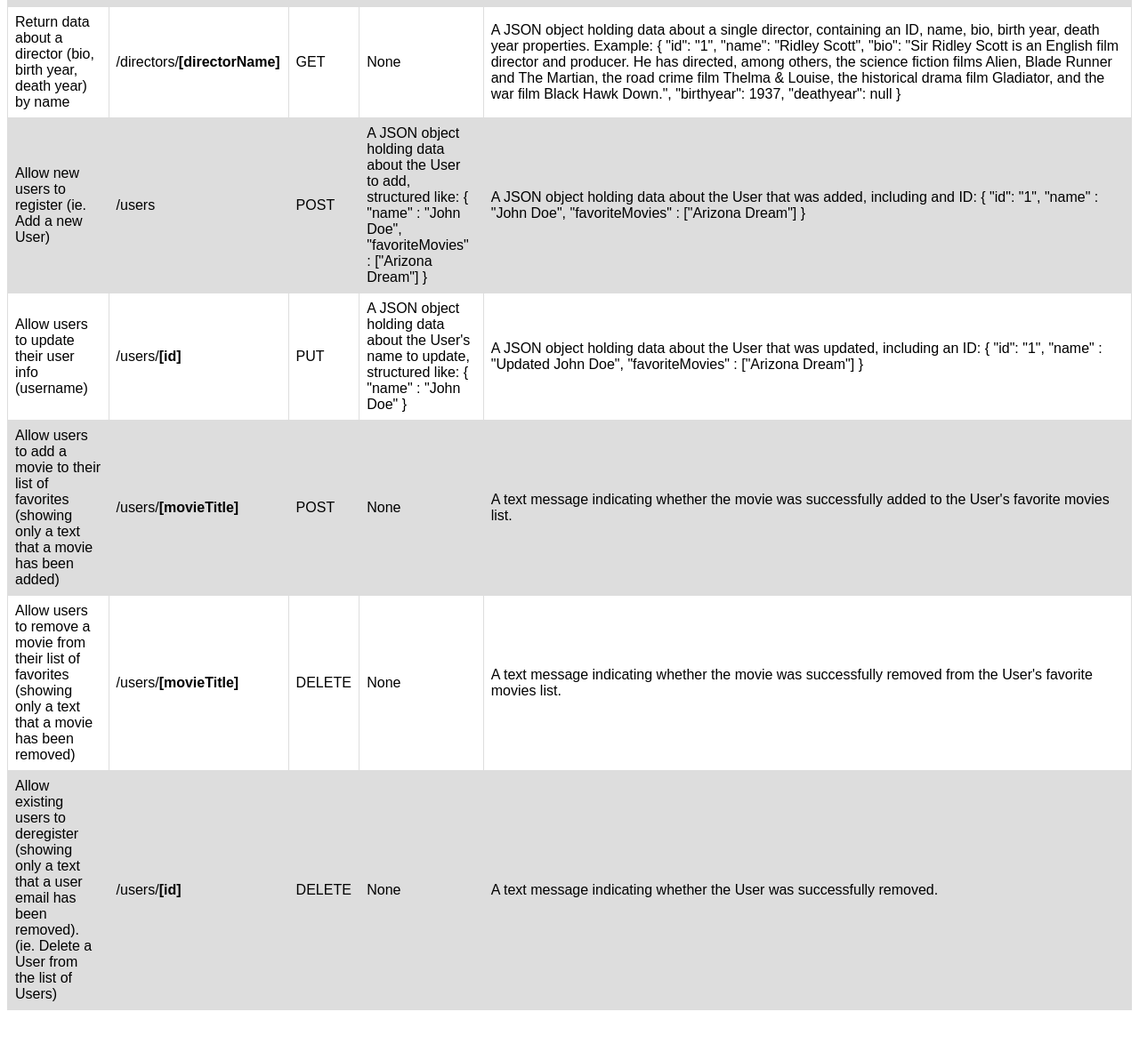
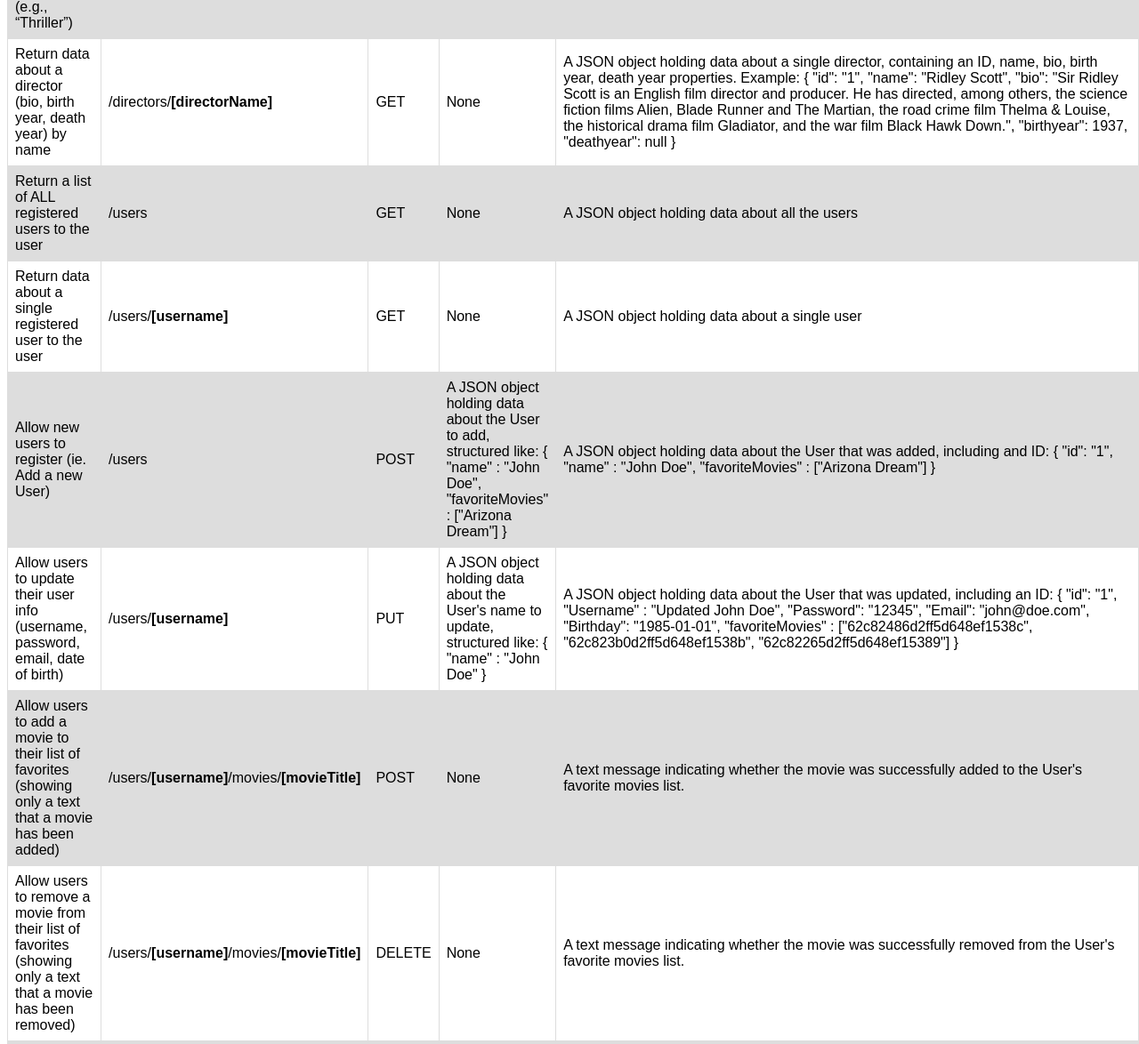
Before and after one commit to xavsln/myFlix_v20220621-1, a website: page public/documentation.html in a window 1280 px wide. Shown: the part 1024-2198 px from the top of the page at 89% size. Before the commit the page ends 2168 px from the top, so only its background shows below. Drawn offline with Linux system fonts and the light colour scheme.

Commit message:
Update documentation.html

```diff
--- a/public/documentation.html
+++ b/public/documentation.html
@@ -116,6 +116,20 @@
         </td>
       </tr>
       <tr>
+        <td>Return a list of ALL registered users to the user</td>
+        <td>/users</td>
+        <td>GET</td>
+        <td>None</td>
+        <td>A JSON object holding data about all the users</td>
+      </tr>
+      <tr>
+        <td>Return data about a single registered user to the user</td>
+        <td>/users/<b>[username]</b></td>
+        <td>GET</td>
+        <td>None</td>
+        <td>A JSON object holding data about a single user</td>
+      </tr>
+      <tr>
         <td>Allow new users to register (ie. Add a new User)</td>
         <td>/users</td>
         <td>POST</td>
@@ -130,8 +144,11 @@
         </td>
       </tr>
       <tr>
-        <td>Allow users to update their user info (username)</td>
-        <td>/users/<b>[id]</b></td>
+        <td>
+          Allow users to update their user info (username, password, email, date
+          of birth)
+        </td>
+        <td>/users/<b>[username]</b></td>
         <td>PUT</td>
         <td>
           A JSON object holding data about the User's name to update, structured
@@ -139,8 +156,10 @@
         </td>
         <td>
           A JSON object holding data about the User that was updated, including
-          an ID: { "id": "1", "name" : "Updated John Doe", "favoriteMovies" :
-          ["Arizona Dream"] }
+          an ID: { "id": "1", "Username" : "Updated John Doe", "Password":
+          "12345", "Email": "john@doe.com", "Birthday": "1985-01-01",
+          "favoriteMovies" : ["62c82486d2ff5d648ef1538c",
+          "62c823b0d2ff5d648ef1538b", "62c82265d2ff5d648ef15389"] }
         </td>
       </tr>
       <tr>
@@ -148,7 +167,7 @@
           Allow users to add a movie to their list of favorites (showing only a
           text that a movie has been added)
         </td>
-        <td>/users/<b>[movieTitle]</b></td>
+        <td>/users/<b>[username]</b>/movies/<b>[movieTitle]</b></td>
         <td>POST</td>
         <td>
           None
@@ -163,7 +182,7 @@
           Allow users to remove a movie from their list of favorites (showing
           only a text that a movie has been removed)
         </td>
-        <td>/users/<b>[movieTitle]</b></td>
+        <td>/users/<b>[username]</b>/movies/<b>[movieTitle]</b></td>
         <td>DELETE</td>
         <td>
           None
@@ -178,7 +197,7 @@
           Allow existing users to deregister (showing only a text that a user
           email has been removed). (ie. Delete a User from the list of Users)
         </td>
-        <td>/users/<b>[id]</b></td>
+        <td>/users/<b>[username]</b></td>
         <td>DELETE</td>
         <td>
           None
```
